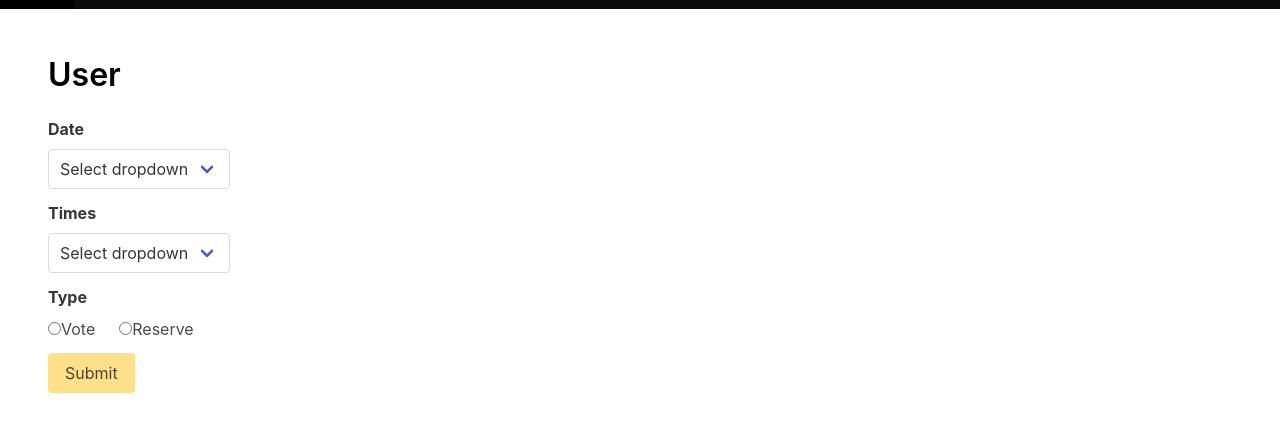
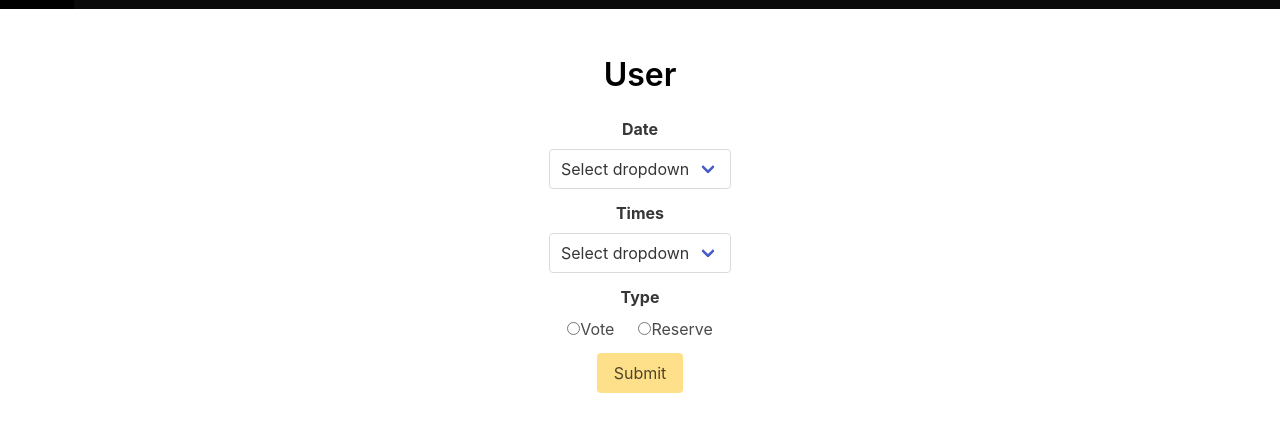
Before and after one commit to cgoeke00/test-site, a Gatsby site: page /userInterface in a window 1280 px wide. Shown: the part 43-474 px from the top of the page. Built offline with nearby package versions, Linux system fonts and the light colour scheme; Gatsby itself is replaced by a stand-in of ours.

Commit message:
Formatting for User End

```diff
--- a/src/components/user.js
+++ b/src/components/user.js
@@ -68,8 +68,10 @@ const User = () => {
         }
     }
     return (
+        <div class="container has-text-centered">
         <section class="section">
         <h1 class="title">User</h1>
+
             <div class="field">
             <label class="label">Date</label>
                 <div style ={{fontSize:12, color:"red"}}>{submitstate.dateError}</div>
@@ -113,13 +115,16 @@ const User = () => {
                         </label>
                     </div>
                  </div>
-                <div class="field is-grouped">
-                <div class="control">
-                    <button class="button is-warning" onClick={handleSubmit}>Submit</button>
+
+                    <div class="field is-grouped">
+                    <div class="container has-text-centered">
+                    <div class="control">
+                     <button class="button is-warning" onClick={handleSubmit}>Submit</button>
                 </div>
             </div>
-         </section>
-
+        </div>
+    </section>
+ </div>
 
 
     )
```
